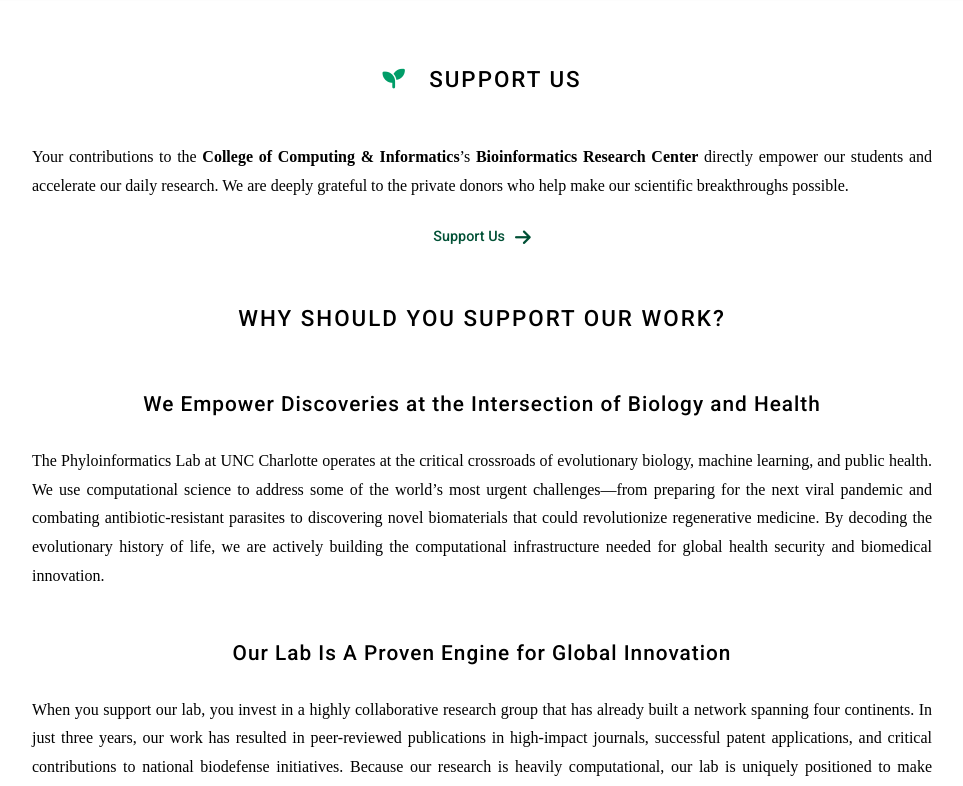
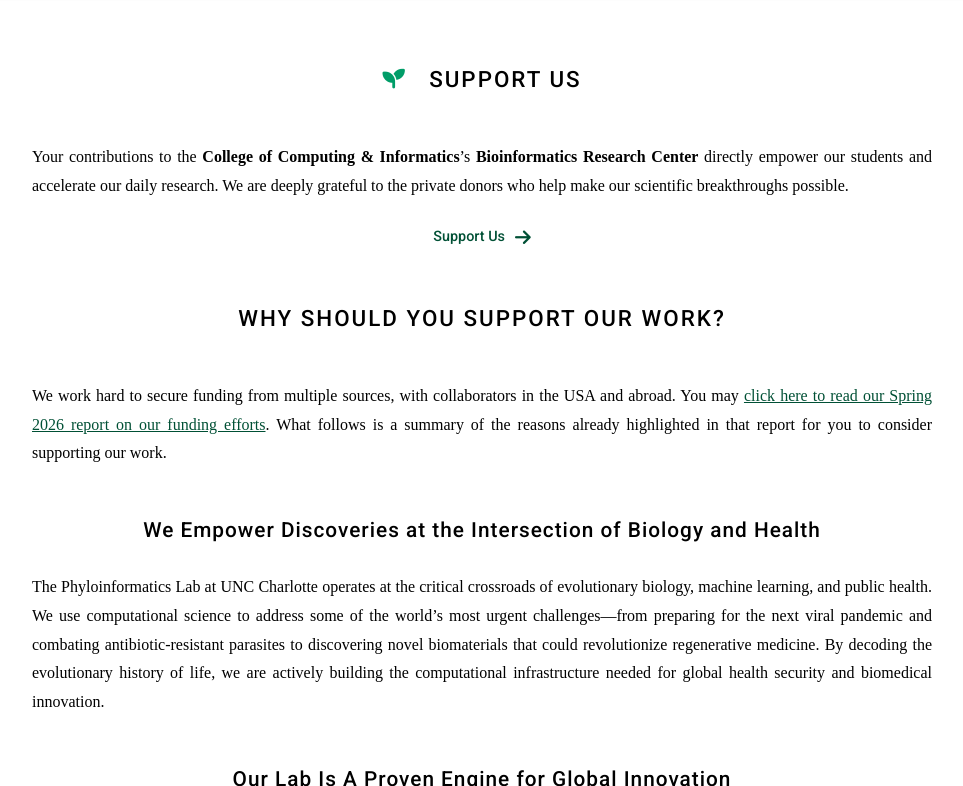
Before and after one commit to machadodj/machadodj.github.io, a Jekyll site: the page built from support/index.md, in a window 1280 px wide and 900 px high, cut to the strip 114-900 px from the top of the window. Shown: the whole strip, without its empty margins (158-1121 px from the left). Built offline with Jekyll 4.4.1, drawn with Linux system fonts in a browser that asks for light colours; nearby versions of some CDN libraries; some web fonts are replaced.

Commit message:
Linked support pages
Added link to Spring 2026 support report to the Support page.

```diff
--- a/support/index.md
+++ b/support/index.md
@@ -15,6 +15,8 @@
 {:.center}
 
 # Why Should You Support Our Work?
+
+We work hard to secure funding from multiple sources, with collaborators in the USA and abroad. You may [click here to read our Spring 2026 report on our funding efforts](https://phyloinformatics.com/2026/02/23/Support.html). What follows is a summary of the reasons already highlighted in that report for you to consider supporting our work.
 
 ## We Empower Discoveries at the Intersection of Biology and Health
 
```
